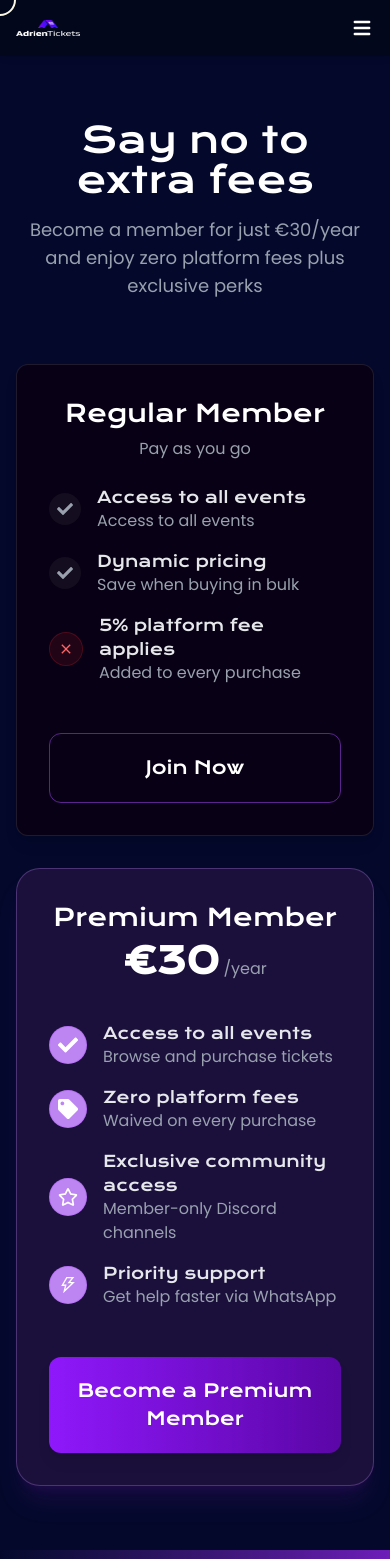
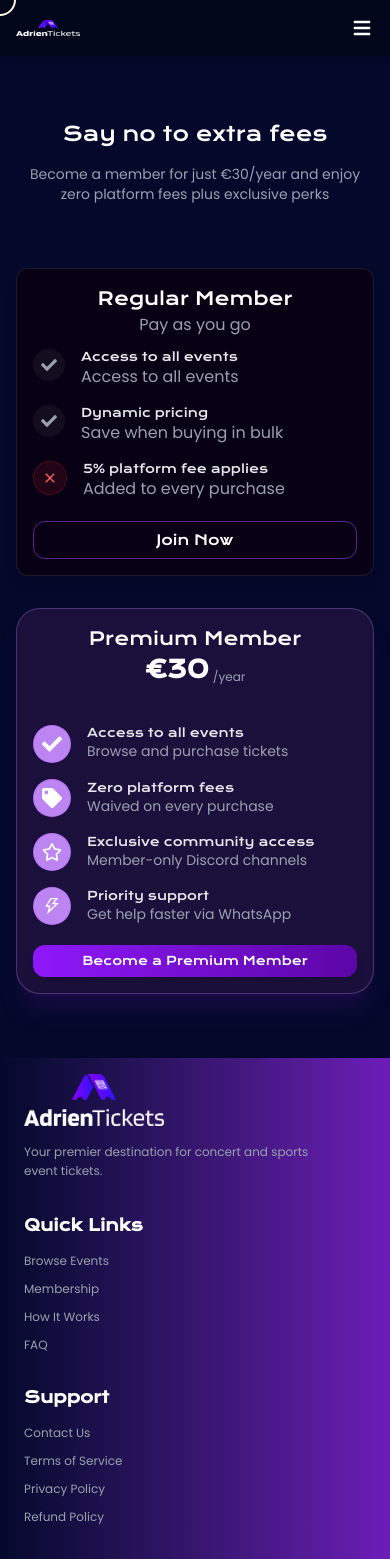
Before and after one commit to sparktechagency/ticket-booking-website, a Next.js app: page /membership in a window 390 px wide. Shown: the top 1559 px of the page. Built offline with nearby package versions, Linux system fonts and the light colour scheme.

Commit message:
FIxed Membership Page Responsivness

```diff
--- a/src/app/membership/page.jsx
+++ b/src/app/(InfoPages)/membership/page.jsx
@@ -42,11 +42,11 @@ export default function Membership() {
           transition={{ duration: 0.8 }}
           className="text-center mb-16"
         >
-          <h1 className="text-4xl sm:text-5xl lg:text-[36px] mb-4">
+          <h1 className="text-xl sm:text-2xl lg:text-[36px] mb-4">
             Say no to extra fees
           </h1>
           <p
-            className={`${poppins.className} text-lg sm:text-xl text-[#99A1AF]`}
+            className={`${poppins.className} text-sm sm:text-xl text-[#99A1AF]`}
           >
             Become a member for just €30/year and enjoy zero platform fees plus
             exclusive perks
@@ -64,44 +64,51 @@ export default function Membership() {
           <motion.div
             variants={cardVariants}
             whileHover={{ scale: 1.02 }}
-            className="bg-[#080014] rounded-xl border border-[#FFFFFF1A] shadow-lg p-8 lg:p-5"
+            className="bg-[#080014] rounded-xl border border-[#FFFFFF1A] shadow-lg p-4 lg:p-5"
           >
-            <div className="text-center mb-6">
-              <h2 className="text-2xl sm:text-2xl mb-2">Regular Member</h2>
+            <div className="text-center mb-3">
+              <h2 className="text-lg sm:text-2xl">Regular Member</h2>
               <p className={`${poppins.className} text-[#99A1AF]`}>
                 Pay as you go
               </p>
             </div>
 
-            <ul className="space-y-4 mb-12">
-              <li className="flex items-center gap-4">
+            <ul className="space-y-4 mb-5">
+              <li className="flex items-start gap-4">
                 <div className="bg-[#FFFFFF0D] p-2 rounded-full">
                   <FaCheck className="text-[#99A1AF]" />
                 </div>
                 <div>
-                  <p className="text-gray-200">Access to all events</p>
+                  <p className="text-xs sm:text-base text-gray-200">
+                    Access to all events
+                  </p>
                   <p className={`${poppins.className} text-[#99A1AF]`}>
                     Access to all events
                   </p>
                 </div>
               </li>
-              <li className="flex items-center gap-4">
+              <li className="flex items-start gap-4">
                 <div className="bg-[#FFFFFF0D] p-2 rounded-full">
                   <FaCheck className="text-[#99A1AF]" />
                 </div>
                 <div>
-                  <p className="text-gray-200"> Dynamic pricing</p>
+                  <p className="text-xs sm:text-base text-gray-200">
+                    {" "}
+                    Dynamic pricing
+                  </p>
                   <p className={`${poppins.className} text-[#99A1AF]`}>
                     Save when buying in bulk
                   </p>
                 </div>
               </li>
-              <li className="flex items-center gap-4">
+              <li className="flex items-start gap-4">
                 <div className="bg-[#FB2C361A] border border-[#FB2C3633] p-2 rounded-full">
                   <IoMdClose className="text-[#FF6467]" />
                 </div>
                 <div>
-                  <p className="text-gray-200">5% platform fee applies</p>
+                  <p className="text-xs sm:text-base text-gray-200">
+                    5% platform fee applies
+                  </p>
                   <p className={`${poppins.className} text-[#99A1AF]`}>
                     Added to every purchase
                   </p>
@@ -112,7 +119,7 @@ export default function Membership() {
             <motion.button
               whileHover={{ scale: 1.05 }}
               whileTap={{ scale: 0.95 }}
-              className="w-full py-5 border border-purple-500/50 rounded-xl text-lg font-medium hover:bg-purple-900/30 transition-all duration-300 cursor-pointer"
+              className="w-full py-2 lg:py-5 border border-purple-500/50 rounded-xl text-sm sm:text-lg font-medium hover:bg-purple-900/30 transition-all duration-300 cursor-pointer"
             >
               Join Now
             </motion.button>
@@ -122,34 +129,38 @@ export default function Membership() {
           <motion.div
             variants={cardVariants}
             whileHover={{ scale: 1.05 }}
-            className="relative bg-[#1B103C] rounded-3xl border border-[#BD85F14D] shadow-xl shadow-[#59168B33] p-8 lg:p-10 overflow-hidden"
+            className="relative bg-[#1B103C] rounded-3xl border border-[#BD85F14D] shadow-xl shadow-[#59168B33] p-4 lg:p-5 overflow-hidden"
           >
             {/* Glow effect */}
             {/* <div className="absolute inset-0 bg-gradient-to-tr from-purple-600/20 to-pink-600/20 pointer-events-none" /> */}
 
             <div className="relative z-10">
               <div className="text-center mb-10">
-                <h2 className="text-2xl sm:text-2xl mb-2">Premium Member</h2>
+                <h2 className="text-lg sm:text-2xl">Premium Member</h2>
                 <div className="flex items-end gap-1 justify-center">
-                  <p className="text-4xl sm:text-5xl font-semibold text-[#FFFFFF]">
+                  <p className="text-2xl sm:text-5xl font-semibold text-[#FFFFFF]">
                     €30
                   </p>
                   <span
-                    className={`${poppins.className} text-base text-[#99A1AF]`}
+                    className={`${poppins.className} text-xs sm:text-base text-[#99A1AF]`}
                   >
                     /year
                   </span>
                 </div>
               </div>
 
-              <ul className="space-y-4 mb-12">
-                <li className="flex items-center gap-4">
+              <ul className="space-y-4 mb-5">
+                <li className="flex items-start gap-4">
                   <div className="bg-[#BD85F1] border border-[#AD46FF4D] p-2 rounded-full">
                     <FaCheck className="text-white text-xl" />
                   </div>
                   <div>
-                    <p className="text-gray-200">Access to all events</p>
-                    <p className={`${poppins.className} text-[#99A1AF]`}>
+                    <p className="text-xs sm:text-base text-gray-200">
+                      Access to all events
+                    </p>
+                    <p
+                      className={`${poppins.className} text-sm sm:text-base text-[#99A1AF]`}
+                    >
                       Browse and purchase tickets
                     </p>
                   </div>
@@ -159,8 +170,12 @@ export default function Membership() {
                     <FaTag className="text-white text-xl" />
                   </div>
                   <div>
-                    <p className="text-gray-200">Zero platform fees</p>
-                    <p className={`${poppins.className} text-[#99A1AF]`}>
+                    <p className="text-xs sm:text-base text-gray-200">
+                      Zero platform fees
+                    </p>
+                    <p
+                      className={`${poppins.className} text-sm sm:text-base text-[#99A1AF]`}
+                    >
                       Waived on every purchase
                     </p>
                   </div>
@@ -170,8 +185,12 @@ export default function Membership() {
                     <FaRegStar className="text-white text-xl" />
                   </div>
                   <div>
-                    <p className="text-gray-200">Exclusive community access</p>
-                    <p className={`${poppins.className} text-[#99A1AF]`}>
+                    <p className="text-xs sm:text-base text-gray-200">
+                      Exclusive community access
+                    </p>
+                    <p
+                      className={`${poppins.className} text-sm sm:text-base text-[#99A1AF]`}
+                    >
                       Member-only Discord channels
                     </p>
                   </div>
@@ -181,8 +200,12 @@ export default function Membership() {
                     <AiOutlineThunderbolt className="text-white text-xl" />
                   </div>
                   <div>
-                    <p className="text-gray-200">Priority support</p>
-                    <p className={`${poppins.className} text-[#99A1AF]`}>
+                    <p className="text-xs sm:text-base text-gray-200">
+                      Priority support
+                    </p>
+                    <p
+                      className={`${poppins.className} text-sm sm:text-base text-[#99A1AF]`}
+                    >
                       Get help faster via WhatsApp
                     </p>
                   </div>
@@ -192,7 +215,7 @@ export default function Membership() {
               <motion.button
                 whileHover={{ scale: 1.05 }}
                 whileTap={{ scale: 0.95 }}
-                className="w-full py-5 bg-linear-to-r from-[#8F18FB] to-[#5B06A7] rounded-xl text-lg shadow-lg hover:shadow-purple-500/50 transition-all duration-300 cursor-pointer"
+                className="w-full py-2 sm:py-5 bg-linear-to-r from-[#8F18FB] to-[#5B06A7] rounded-xl text-xs sm:text-lg shadow-lg hover:shadow-purple-500/50 transition-all duration-300 cursor-pointer"
               >
                 Become a Premium Member
               </motion.button>
```
